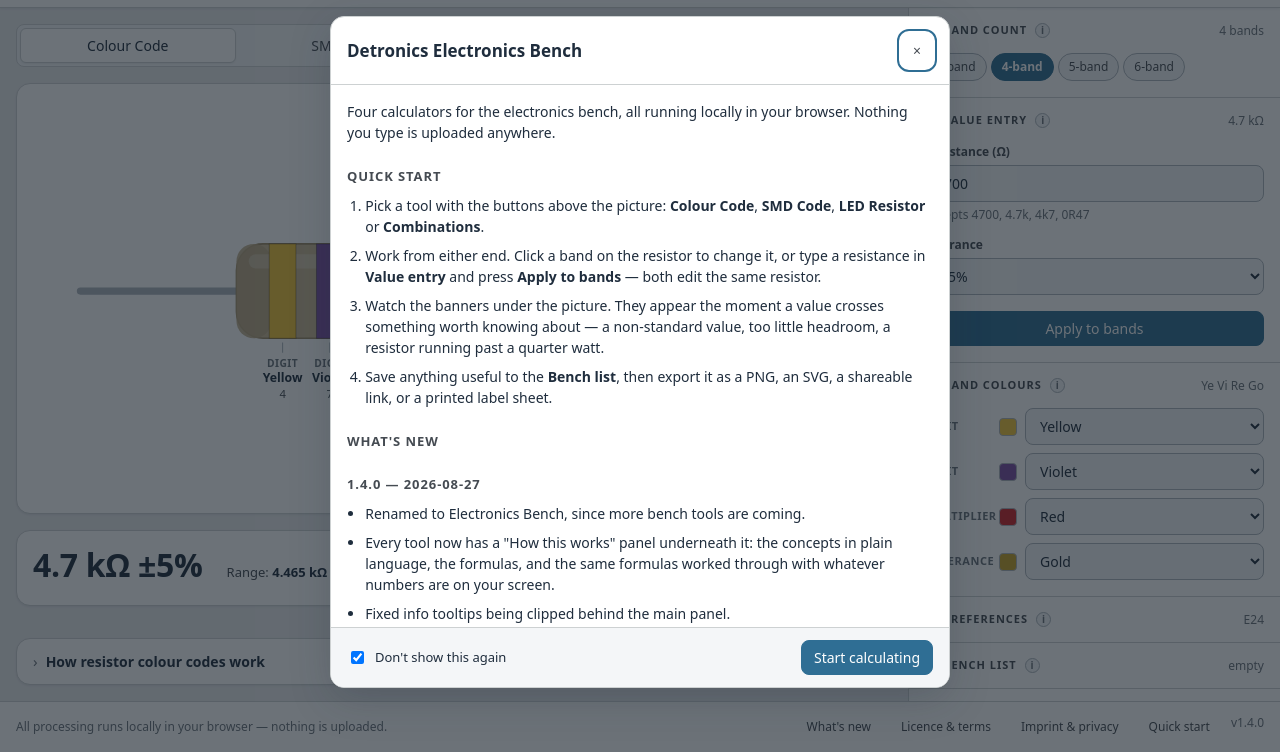
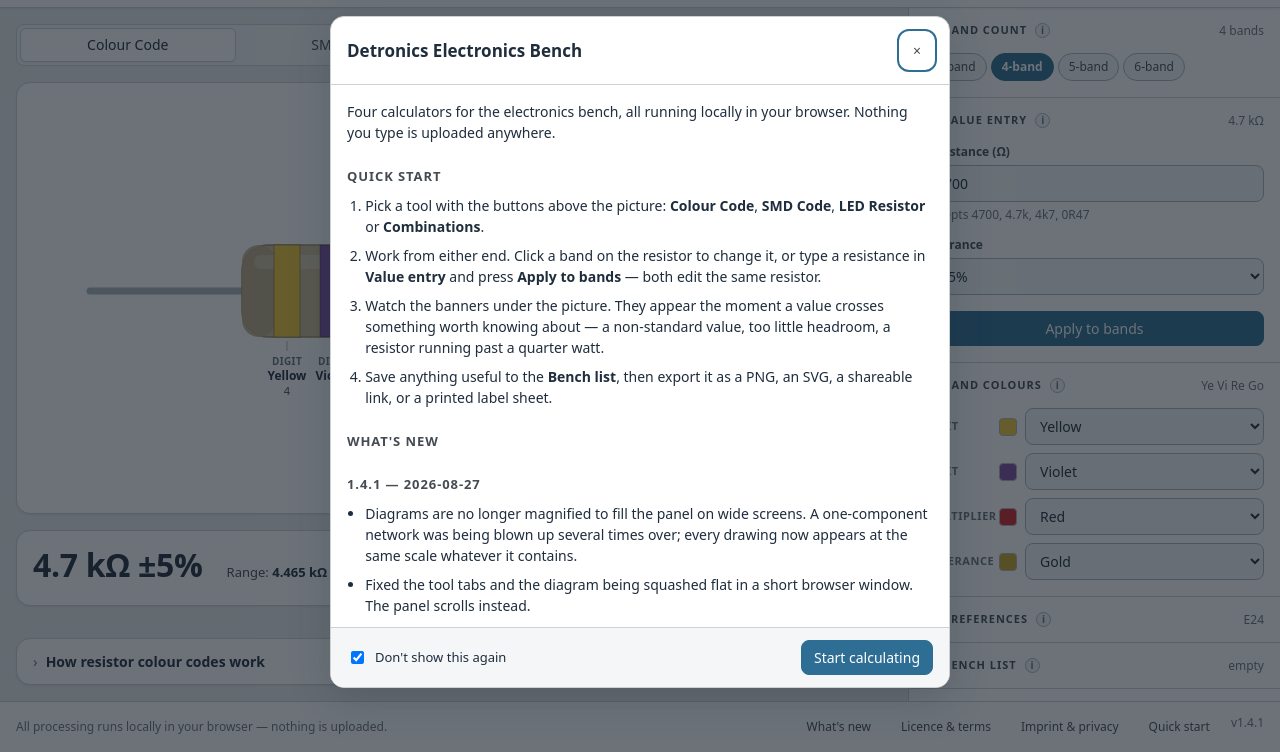
Before and after one commit to detronics-apps/Bench-Calculator, a website with bundled scripts: page index.html in a window 1280 px wide. Shown: the part 48-800 px from the top of the page. Built offline with nearby package versions, Linux system fonts and the light colour scheme.

Commit message:
Electronics Bench 1.4.1

```diff
--- a/css/components.css
+++ b/css/components.css
@@ -53,6 +53,7 @@
 
 .segmented {
   display: flex;
+  flex: 0 0 auto;
   gap: 2px;
   padding: 3px;
   background: var(--panel-2);
@@ -65,6 +66,8 @@
   font: inherit;
   font-weight: 500;
   flex: 1 1 0;
+  min-height: 34px;
+  line-height: 1.4;
   padding: 7px 10px;
   border: none;
   border-radius: 6px;
--- a/css/layout.css
+++ b/css/layout.css
@@ -94,8 +94,16 @@
   overflow-y: auto;
 }
 
+/*
+ * Flex items shrink by default, so in a short window the browser was
+ * compressing the tab bar and the diagram rather than letting the column
+ * scroll. Nothing here may shrink: the stage grows into spare room, and
+ * everything else keeps the height its content needs.
+ */
+.viewport > * { flex: 0 0 auto; }
+
 .viewport__stage {
-  flex: 1 1 auto;
+  flex: 1 0 auto;
   display: flex;
   align-items: center;
   justify-content: center;
@@ -117,6 +125,7 @@
   width: 100%;
   height: auto;
   display: block;
+  margin: 0 auto;
 }
 
 /* The palette strip that appears when a band is selected. */
--- a/js/main.js
+++ b/js/main.js
@@ -293,6 +293,22 @@
   ]);
 }
 
+/**
+ * Cap every diagram at its natural size.
+ *
+ * The canvases size themselves to their contents, so a one-component network
+ * produces a small one. Left to fill the panel it would be magnified several
+ * times over and look absurd next to a six-branch circuit. Pinning the maximum
+ * width to the viewBox keeps one drawing unit at one pixel, so everything is
+ * drawn at the same scale; narrower panels still shrink it to fit.
+ */
+function capDiagramScale(host) {
+  for (const node of host.querySelectorAll('svg[viewBox]')) {
+    const width = Number(node.getAttribute('viewBox').split(/\s+/)[2]);
+    if (Number.isFinite(width) && width > 0) node.style.maxWidth = `${Math.round(width)}px`;
+  }
+}
+
 /* ----------------------------------------------------------------- render */
 
 export function render(opts = {}) {
@@ -306,6 +322,7 @@
   }
 
   clear(dom.stage).appendChild(tool.stage(state, render));
+  capDiagramScale(dom.stage);
   renderReadout(tool.readout(state), tool, state);
   renderBanners(dom.banners, tool.warnings(state, render));
   renderExplainer(dom.explain, state);
--- a/js/ui/combine-svg.js
+++ b/js/ui/combine-svg.js
@@ -3,8 +3,8 @@
  *
  * The viewBox is sized to the network rather than fixed, so a two-component
  * chain is not marooned in the middle of a wide canvas behind long dead leads.
- * The stage scales whatever comes back to fit, so a tighter box simply renders
- * the components larger.
+ * The stage caps the drawing at its natural size, so a narrow canvas simply
+ * takes up less of the panel rather than being magnified to fill it.
  */
 
 import { svg } from './dom.js';
@@ -15,6 +15,7 @@
 
 const BODY_W = 60;
 const MAX_WIDTH = 780;
+const MIN_WIDTH = 380;
 const LEAD = 46;
 const MAX_PITCH = 132;
 const MAX_SHOWN = 6;
@@ -113,7 +114,7 @@
   // would outgrow the canvas. The leads left over at each end stay short.
   const pitch = Math.min(MAX_PITCH, (MAX_WIDTH - LEAD * 2) / shown.length);
   const chain = pitch * shown.length;
-  const width = Math.min(MAX_WIDTH, chain + LEAD * 2);
+  const width = Math.max(MIN_WIDTH, Math.min(MAX_WIDTH, chain + LEAD * 2));
   const height = 152;
   const y = 66;
 
@@ -146,7 +147,7 @@
 }
 
 function parallelNetwork(shown, kind, unit) {
-  const width = 470;
+  const width = Math.max(MIN_WIDTH, 470);
   const rowStep = 62;
   const top = 46;
   const lastY = top + (shown.length - 1) * rowStep;
--- a/js/ui/modals.js
+++ b/js/ui/modals.js
@@ -3,7 +3,7 @@
 import { el, clear } from './dom.js';
 import { markWelcomeSeen } from '../state.js';
 
-export const APP_VERSION = '1.4.0';
+export const APP_VERSION = '1.4.1';
 
 let root = null;
 let lastFocused = null;
@@ -68,6 +68,17 @@
 /* ------------------------------------------------------------ changelog */
 
 const CHANGELOG = [
+  {
+    version: '1.4.1',
+    date: '2026-08-27',
+    items: [
+      'Diagrams are no longer magnified to fill the panel on wide screens. A '
+        + 'one-component network was being blown up several times over; every drawing now '
+        + 'appears at the same scale whatever it contains.',
+      'Fixed the tool tabs and the diagram being squashed flat in a short browser window. '
+        + 'The panel scrolls instead.',
+    ],
+  },
   {
     version: '1.4.0',
     date: '2026-08-27',
```
Also changed, not shown: CHANGELOG.md.
